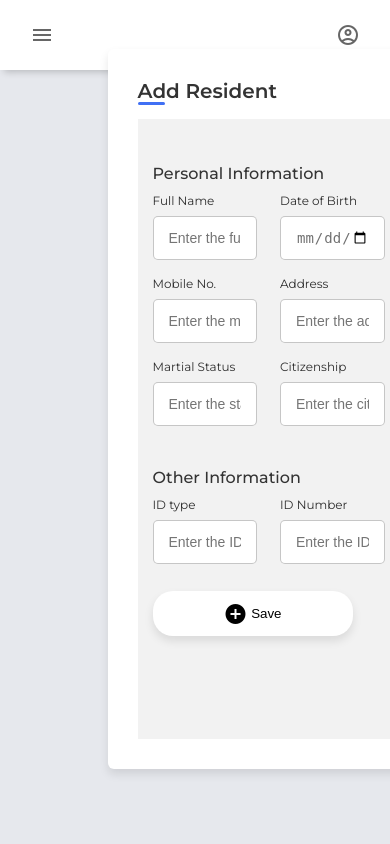
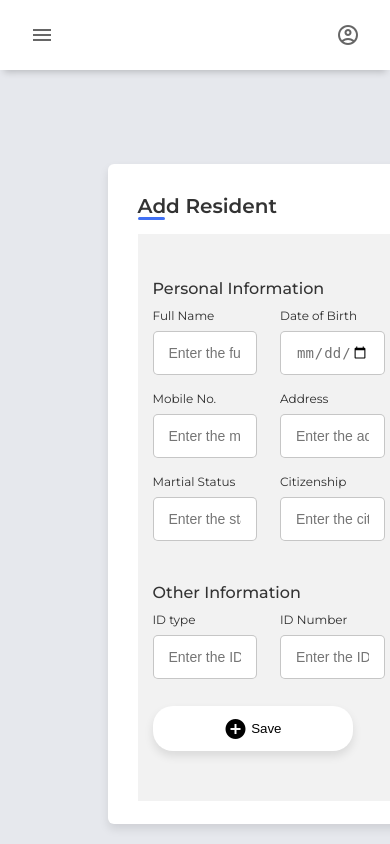
Before and after one commit to chrstncleofas/BCMIS, a Django app: page /add in a window 390 px wide; the page is wider, and only the part inside the window is pictured. Run offline with Django 4.2, Linux system fonts and the light colour scheme.

Commit message:
Make responsive

```diff
--- a/static/css/add.css
+++ b/static/css/add.css
@@ -116,3 +116,16 @@ form .fields .input-fields{
 .input-fields input[type="date"]:valid{
     color: #707070;
 }
+
+@media only screen and (max-width: 1376px)  {
+    .containers{
+        max-width: 1000px;
+        width: 100%;
+        margin-right: -260px;
+        margin-top: -700px;
+        height: 600px;
+    }
+    .containers form{
+        min-height: 537px;
+    }
+}
```
Also changed, not shown: db.sqlite3.
